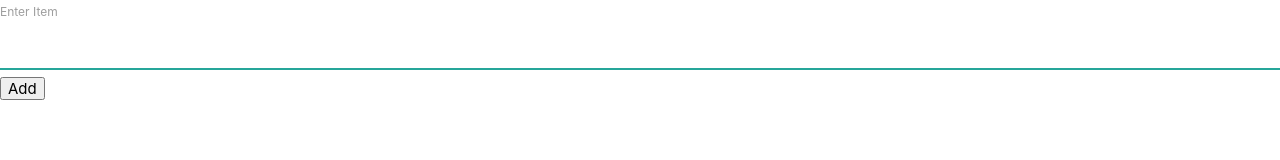
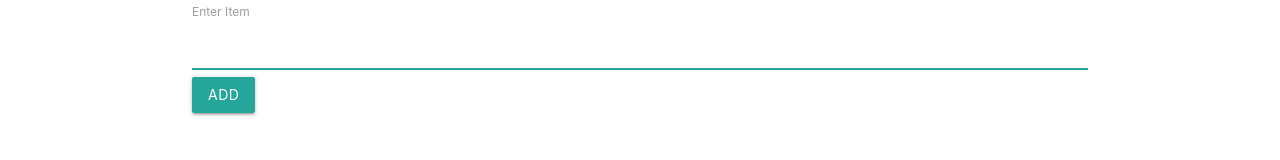
Before and after one commit to nayeonshin/shopping-list, an Electron app: page windows/add-window.html in a window 1280 px wide. Drawn offline with nearby package versions, Linux system fonts and the light colour scheme.

Commit message:
feat: complete styling the app

```diff
--- a/windows/add-window.html
+++ b/windows/add-window.html
@@ -8,13 +8,15 @@
     />
   </head>
   <body>
+    <div class="container">
       <form>
         <div>
           <label>Enter Item</label>
           <input autofocus id="item" type="text" />
         </div>
-      <button type="submit">Add</button>
+        <button class="btn waves-effect waves-light" type="submit">Add</button>
       </form>
+    </div>
     <script>
       const electron = require("electron");
       const { ipcRenderer } = electron;
```
Lines whose indentation alone changed are shown as unchanged.
